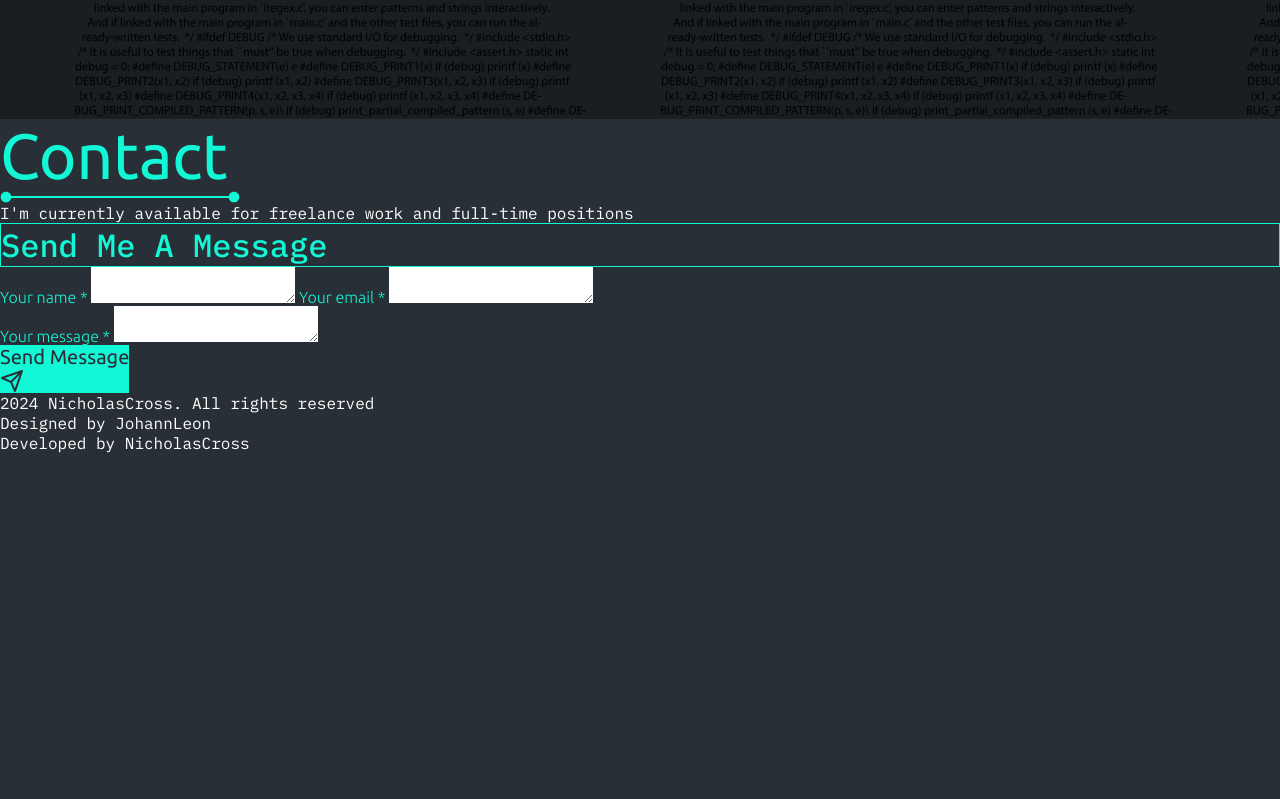
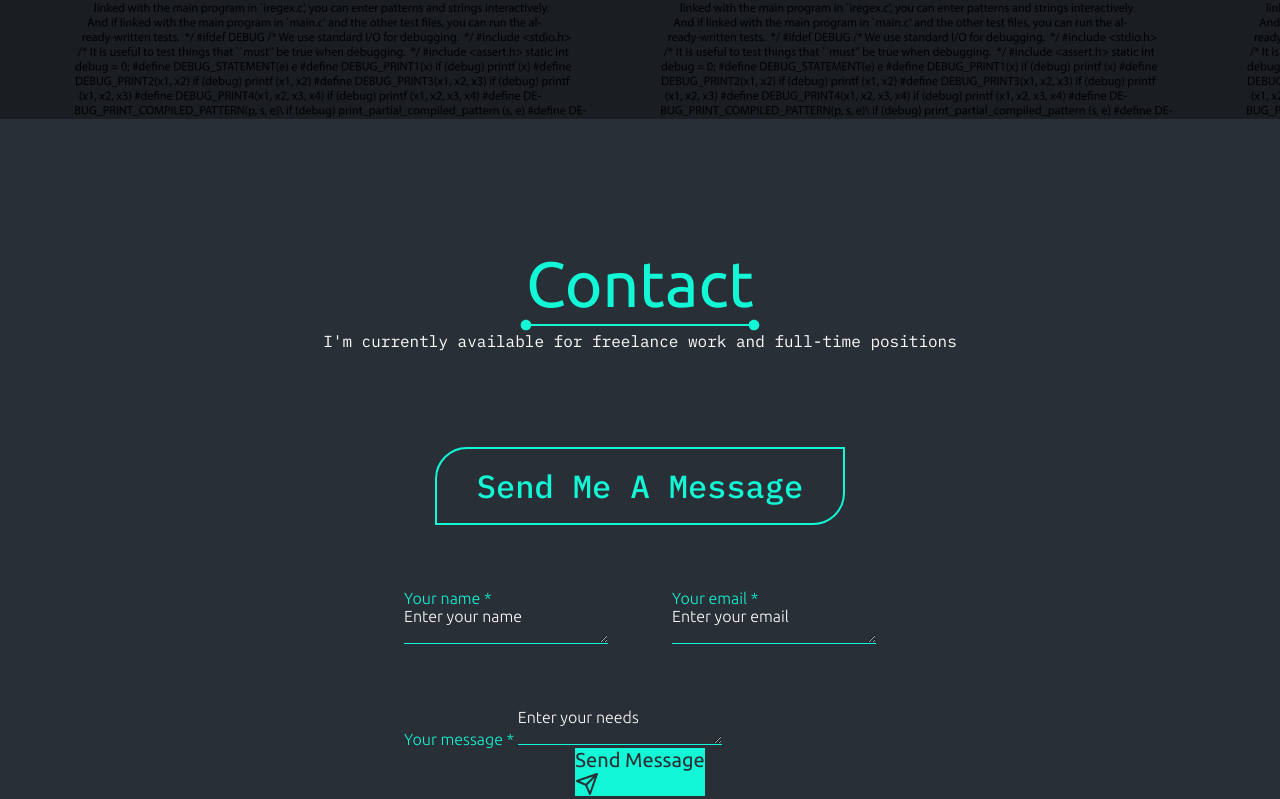
Before and after one commit to NickCross-79/nicholas-cross-portfolio, a website: page public/index.html in a window 1280 px wide. Shown: the part 3294-4093 px from the top of the page. Before the commit the page ends 3747 px from the top, so only its background shows below. Drawn offline with Linux system fonts and the light colour scheme.

Commit message:
contact section

```diff
--- a/public/index.html
+++ b/public/index.html
@@ -230,32 +230,35 @@
         </section>
 
         <!--Contact section-->
-        <section id="contact">
+        <section id="contact" class="grid place-items-center p-32">
             <h2 class="text-brand-1 text-h1U font-ubuntu">Contact</h2>
             <img src="img/contact-underline.svg">
 
             <p>I'm currently available for freelance work and full-time positions</p>
 
-            <h3 class="border border-brand-1 text-brand-1 text-h2M">Send Me A Message</h3>
+            <h3 class="border-2 border-brand-1 text-brand-1 text-h2M rounded-tl-32 rounded-br-32 py-4 px-10 mt-24">Send Me A Message</h3>
 
             <form id="contact__form" class="font-ubuntu text-paraU">
-                <div>
-                    <label class="text-brand-1">Your name *</label>
-                    <textarea>Enter your name</textarea>
-
-                    <label class="text-brand-1">Your email *</label>
-                    <textarea>Enter your email</textarea>
+                <div class="my-16 grid grid-flow-col gap-16">
+                    <div class="grid">
+                        <label class="text-brand-1">Your name *</label>
+                        <textarea class="bg-transparent border-b border-brand-1">Enter your name</textarea>
+                    </div>
+                    <div class="grid">
+                        <label class="text-brand-1">Your email *</label>
+                        <textarea class="bg-transparent border-b border-brand-1">Enter your email</textarea>
+                    </div>
                 </div>
 
                 <label class="text-brand-1">Your message *</label>
-                <textarea>Enter your needs</textarea>
+                <textarea class="bg-transparent border-b border-brand-1">Enter your needs</textarea>
             </form>
 
             <button class="bg-brand-1 text-bg-1 text-buttonU font-ubuntu">Send Message <img src="img/send.svg"></button>
         </section>
     </main>
 
-    <footer>
+    <footer class="flex justify-between p-5 border-t border-white text-paraU">
         <p>2024 NicholasCross. All rights reserved</p>
         <p>Designed by JohannLeon</p>
         <p>Developed by NicholasCross</p>
```
Also changed, not shown: public/styles.css.
